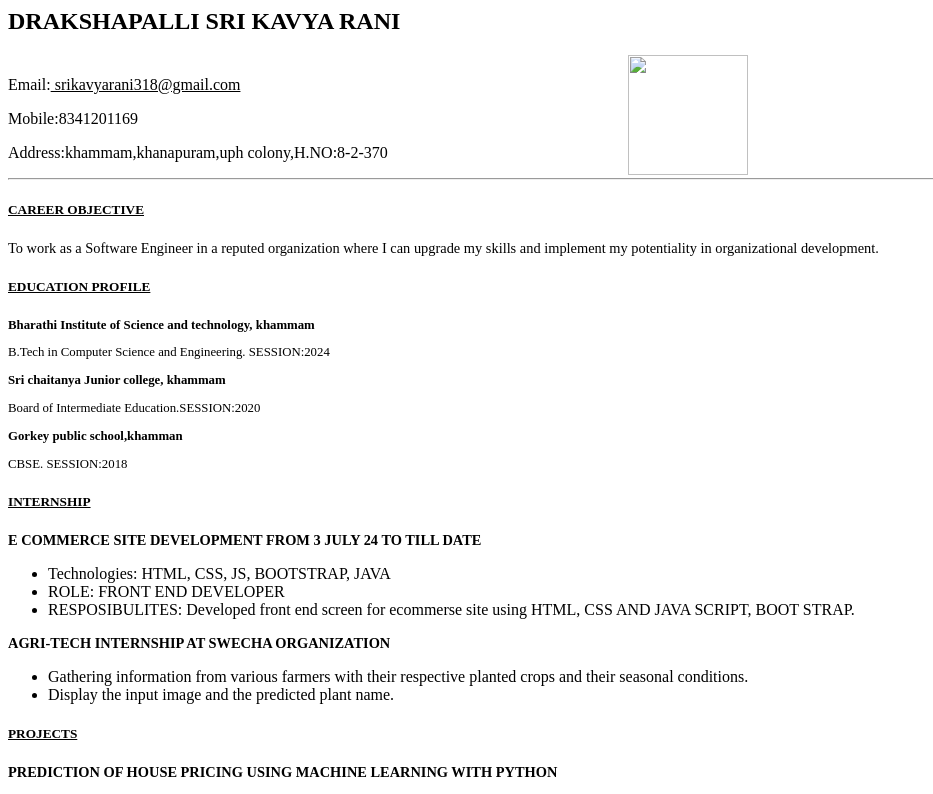
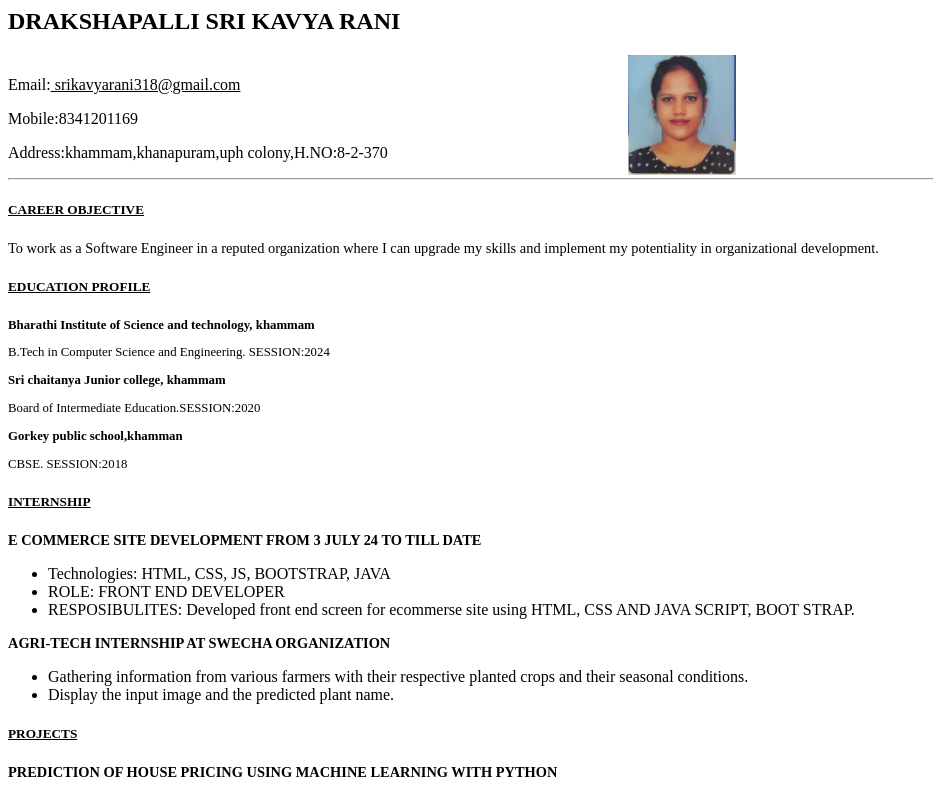
Before and after one commit to SriKavyaRani/some, a plain HTML site: page index.html in a window 1280 px wide. Shown: the top 794 px of the page, without its empty margins (0-933 px from the left). Drawn offline with Linux system fonts and the light colour scheme.

Commit message:
changed and added

```diff
--- a/index.html
+++ b/index.html
@@ -9,7 +9,7 @@ RESUME
 <h2>DRAKSHAPALLI SRI KAVYA RANI </h2><div class="right"><div class="name">
 
 <div style="background-size: cover; height:5px; padding-left:620px;">
-  <img src="C:\Users\CHINNU KAVYA\Downloads\WhatsApp Image 2024-11-11 at 10.23.29_35d655cf.jpg" style="height:120px">
+  <img src="./WhatsApp Image 2024-11-11 at 10.23.29_35d655cf.jpg" style="height:120px">
 </div>
 
 
```
Also changed, not shown: WhatsApp Image 2024-11-11 at 10.23.29_35d655cf.jpg (added).
